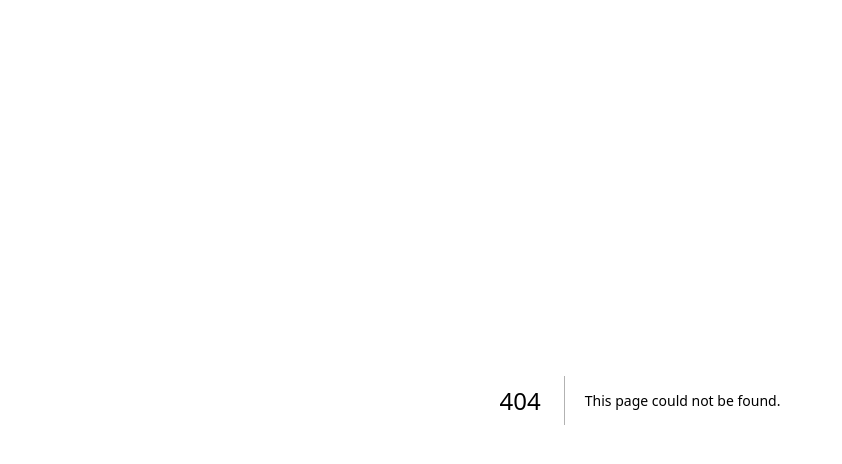
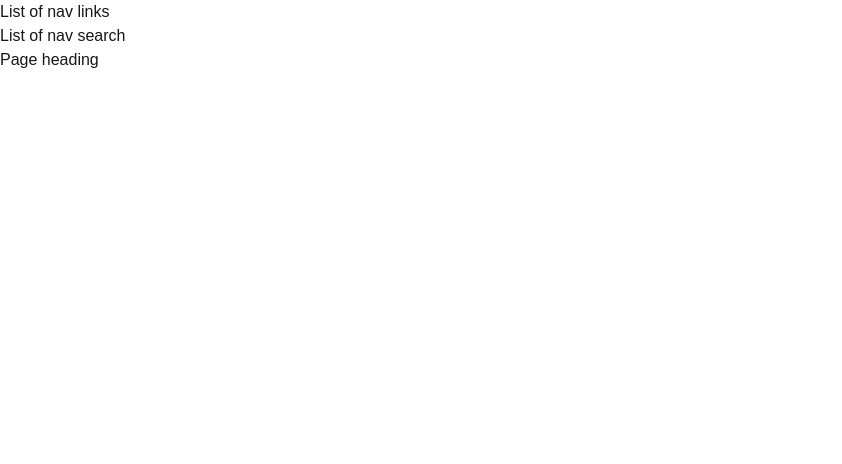
Before and after one commit to Giorgi014/next15-part2, a Next.js app in the folder rendering-demo/: page /landing-page in a window 1280 px wide. Before the commit this address had no page. Shown: the top 464 px of the page, without its empty margins (0-842 px from the left). Built offline with nearby package versions, Linux system fonts and the light colour scheme.

Commit message:
project update

```diff
--- /dev/null
+++ b/rendering-demo/src/app/landing-page/page.tsx
@@ -0,0 +1,12 @@
+import { Navbar } from "@/components/navbar";
+
+export default function LandingPage() {
+  return (
+    <>
+      <Navbar />
+      <main>
+        <h1>Page heading</h1>
+      </main>
+    </>
+  );
+}
--- /dev/null
+++ b/rendering-demo/src/components/nav-links.tsx
@@ -0,0 +1,4 @@
+export const NavLinks = () => {
+  console.log(`NavLinks rendered`);
+  return <div>List of nav links</div>;
+};
--- /dev/null
+++ b/rendering-demo/src/components/nav-search.tsx
@@ -0,0 +1,11 @@
+"use client";
+
+import { useState } from "react";
+
+export const NavSearch = () => {
+  console.log(`NavSearch rendered`);
+
+  const [search, setSearch] = useState("");
+
+  return <div>List of nav search</div>;
+};
--- /dev/null
+++ b/rendering-demo/src/components/navbar.tsx
@@ -0,0 +1,13 @@
+import { useState } from "react";
+import { NavLinks } from "./nav-links";
+import { NavSearch } from "./nav-search";
+
+export const Navbar = () => {
+  console.log(`Navbar rendered`);
+  return (
+    <div>
+      <NavLinks />
+      <NavSearch />
+    </div>
+  );
+};
```
